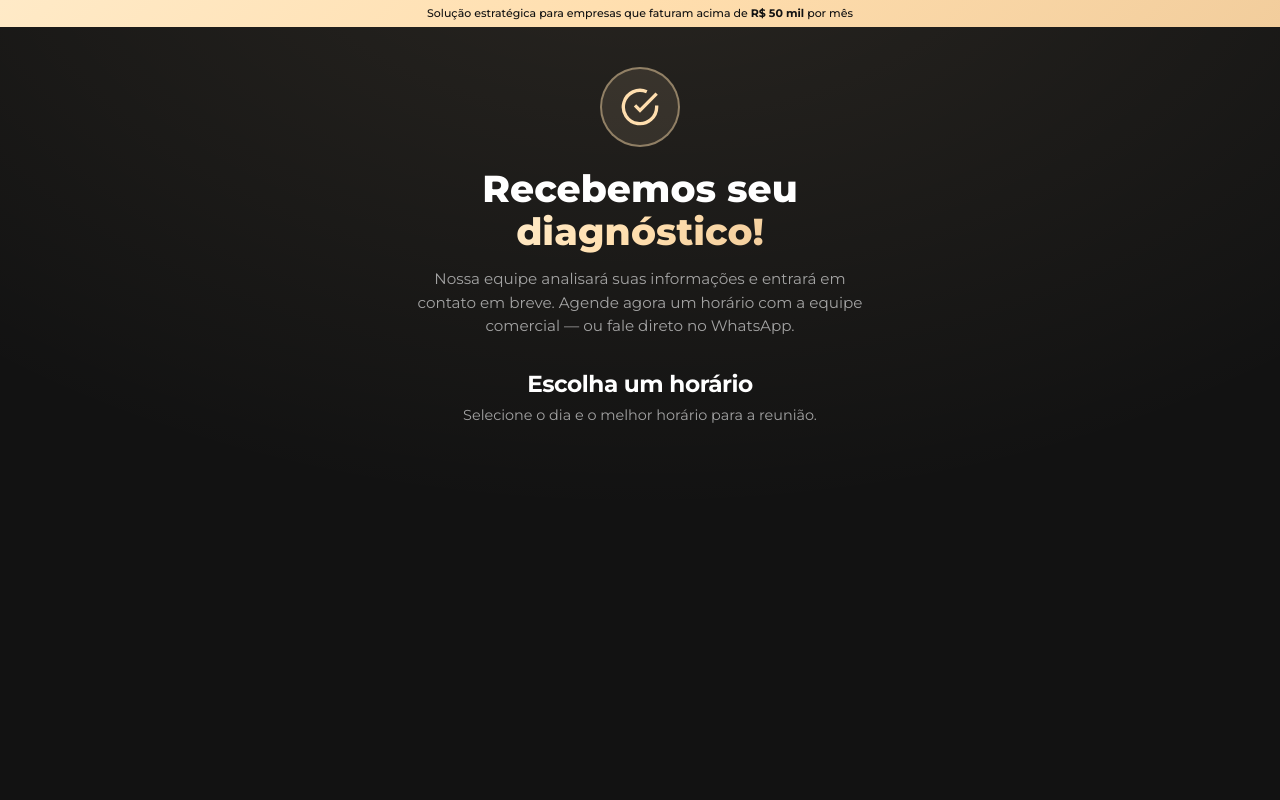
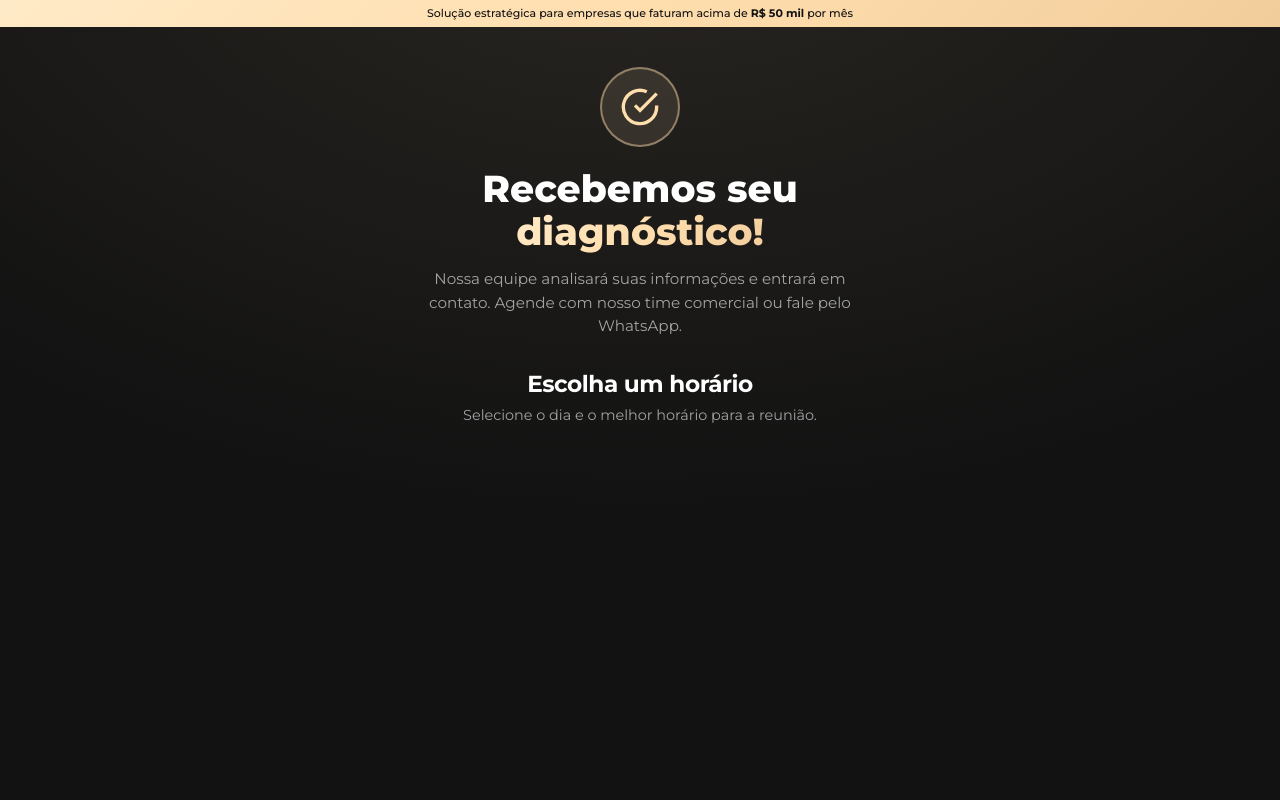
Before and after one commit to gnstecnologia/formulario-etapas, a plain HTML site: page obrigado.html in a window 1280 px wide. Shown: the top 800 px of the page. Drawn offline with Linux system fonts and the light colour scheme; a script that the page names is missing.

Commit message:
Ajusta o texto de apoio da pagina de obrigado
Co-Authored-By: Claude Opus 4.5 <noreply@anthropic.com>

```diff
--- a/obrigado.html
+++ b/obrigado.html
@@ -63,8 +63,7 @@ src="https://www.facebook.com/tr?id=1551278673109850&ev=PageView&noscript=1"
   <h1>Recebemos seu <span>diagnóstico!</span></h1>
 
   <p>
-    Nossa equipe analisará suas informações e entrará em contato em breve.
-    Agende agora um horário com a equipe comercial — ou fale direto no WhatsApp.
+    Nossa equipe analisará suas informações e entrará em contato. Agende com nosso time comercial ou fale pelo WhatsApp.
   </p>
 
   <section class="obrigado__cal" aria-label="Agendar reunião">
```
